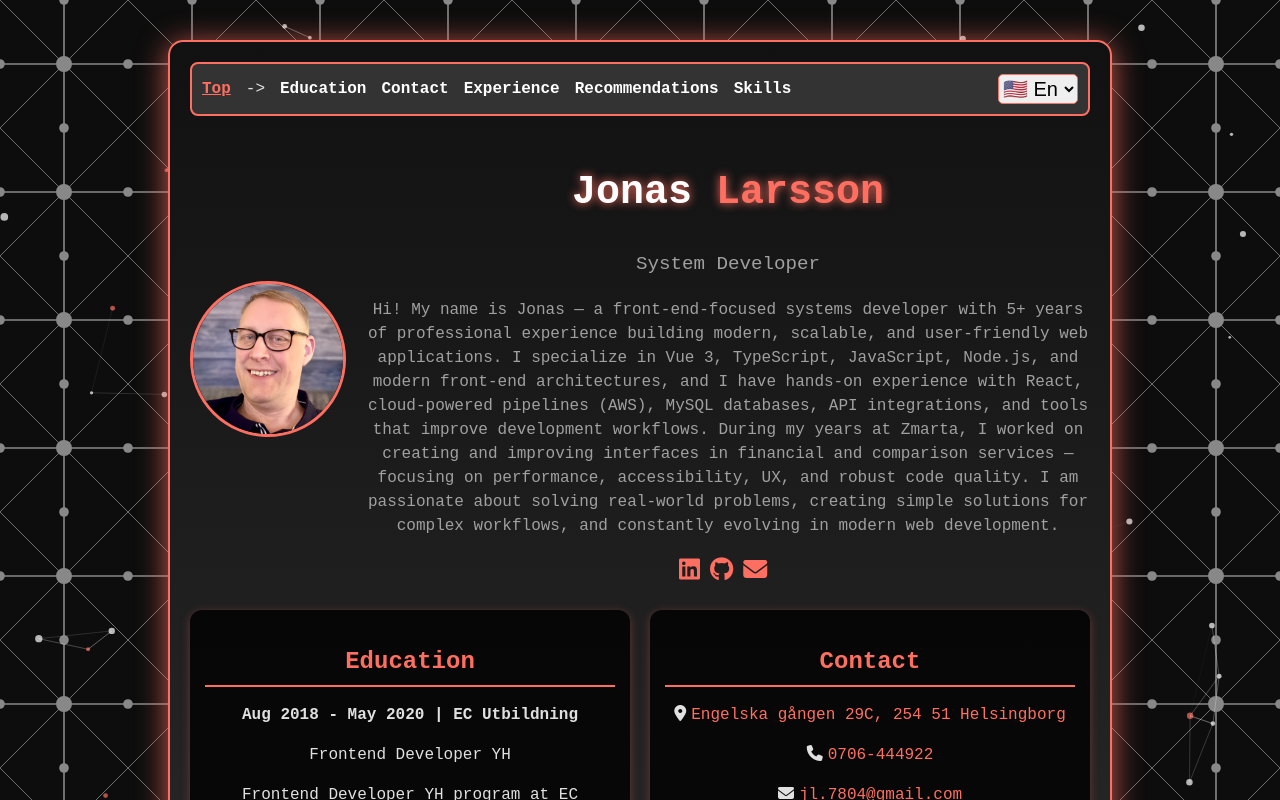
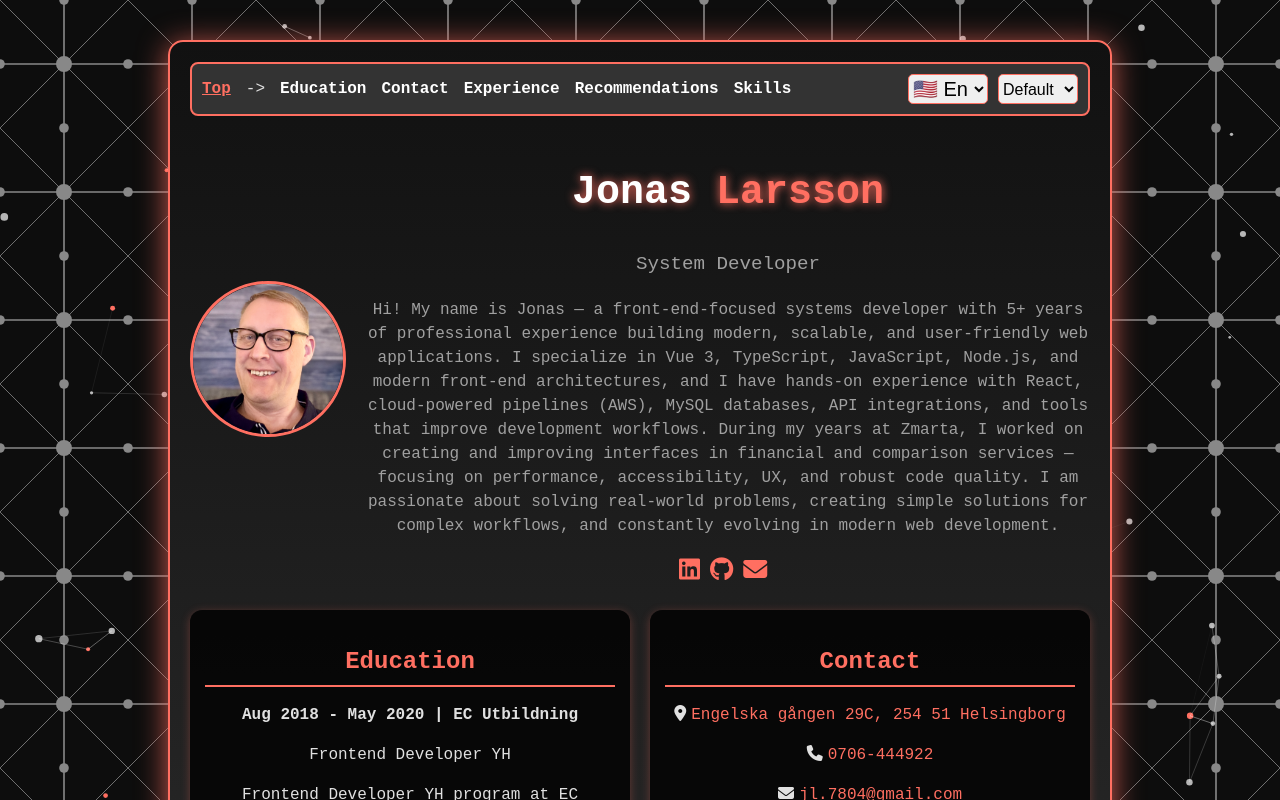
Before and after one commit to JonasLarsson78/cv_v2, a Vue app: page / in a window 1280 px wide. Shown: the top 800 px of the page. Built offline with nearby package versions, Linux system fonts and the light colour scheme.

Commit message:
color themes

```diff
--- a/src/background.js
+++ b/src/background.js
@@ -11,6 +11,22 @@ window.addEventListener('resize', resizeCanvas)
 const particles = []
 const particleCount = 100
 
+let particleColor = '#ff6f61'
+const themeColor = localStorage.getItem('themeColor') || 'default'
+
+switch (themeColor) {
+  case 'blue':
+    particleColor = '#1A27BFFF'
+    break
+  case 'green':
+    particleColor = '#26A10EFF'
+    break
+
+  default:
+    particleColor = '#ff6f61'
+    break
+}
+
 for (let i = 0; i < particleCount; i++) {
   particles.push({
     x: Math.random() * canvas.width,
@@ -18,10 +34,7 @@ for (let i = 0; i < particleCount; i++) {
     vx: (Math.random() - 0.5) * 2,
     vy: (Math.random() - 0.5) * 2,
     size: Math.random() * 3 + 1,
-    color:
-      Math.random() < 0.2
-        ? 'rgba(255, 111, 97, 0.7)'
-        : 'rgba(255, 255, 255, 0.7)',
+    color: Math.random() < 0.2 ? particleColor : '#FFFFFFB3',
   })
 }
 
--- a/src/components/Menu.vue
+++ b/src/components/Menu.vue
@@ -18,9 +18,8 @@
           >{{ section.title }}
         </a>
       </li>
-
     </ul>
-    <Lang />
+    <div class="selectors"><Lang /> <Color /></div>
   </nav>
   <p v-else>No sections available</p>
 </template>
@@ -29,7 +28,7 @@
 import { ref, onMounted, onUnmounted } from 'vue'
 import type { PropType } from 'vue'
 import Lang from './LangSelector.vue'
-
+import Color from './ThemeColorSelector.vue'
 
 const props = defineProps({
   sections: {
@@ -92,6 +91,12 @@ onMounted(() => {
     }
   }
 
+  .selectors {
+    display: flex;
+    gap: 10px;
+    align-items: center;
+  }
+
   @media (max-width: 768px) {
     display: none;
   }
--- /dev/null
+++ b/src/components/ThemeColorSelector.vue
@@ -0,0 +1,73 @@
+<template>
+  <div class="color">
+    <select :value="selectValue" @change="changeColor">
+      <option value="default">Default</option>
+      <option value="blue">Blue</option>
+      <option value="green">Green</option>
+    </select>
+  </div>
+</template>
+
+<script setup lang="ts">
+import { ref, onMounted } from 'vue'
+const selectValue = ref('default')
+
+onMounted(() => {
+  const local = localStorage.getItem('themeColor')
+  if (local === 'blue') {
+    selectValue.value = 'blue'
+  } else if (local === 'green') {
+    selectValue.value = 'green'
+  } else {
+    selectValue.value = 'default'
+  }
+
+  colorSet(selectValue.value)
+})
+
+const changeColor = (e: Event) => {
+  const value = (e.target as HTMLSelectElement).value
+  colorSet(value)
+
+  window.location.reload()
+}
+
+const colorSet = (value: string) => {
+  const root = document.documentElement
+  if (value === 'blue') {
+    selectValue.value = 'blue'
+    localStorage.setItem('themeColor', 'blue')
+    root.style.setProperty('--fancy-color', '#1A27BFFF')
+    root.style.setProperty('--fancy-color-lightened', '#7581FFFF')
+    root.style.setProperty('--fancy-color-rgb', '26, 39, 191')
+  } else if (value === 'green') {
+    selectValue.value = 'green'
+    localStorage.setItem('themeColor', 'green')
+    root.style.setProperty('--fancy-color', '#26A10EFF')
+    root.style.setProperty('--fancy-color-lightened', '#75FF81FF')
+    root.style.setProperty('--fancy-color-rgb', '38, 161, 142')
+  } else if (value === 'default') {
+    selectValue.value = 'default'
+    localStorage.setItem('themeColor', 'default')
+    root.style.setProperty('--fancy-color', '#ff6f61')
+    root.style.setProperty('--fancy-color-lightened', '#ff8a75')
+    root.style.setProperty('--fancy-color-rgb', '255, 111, 97')
+  }
+}
+</script>
+
+<style style lang="scss" scoped>
+.color {
+  position: relative;
+  top: 0px;
+  left: 0px;
+
+  select {
+    width: 80px;
+    height: 30px;
+    font-size: 16px;
+    border: 1px solid var(--fancy-color);
+    border-radius: 5px;
+  }
+}
+</style>
```
